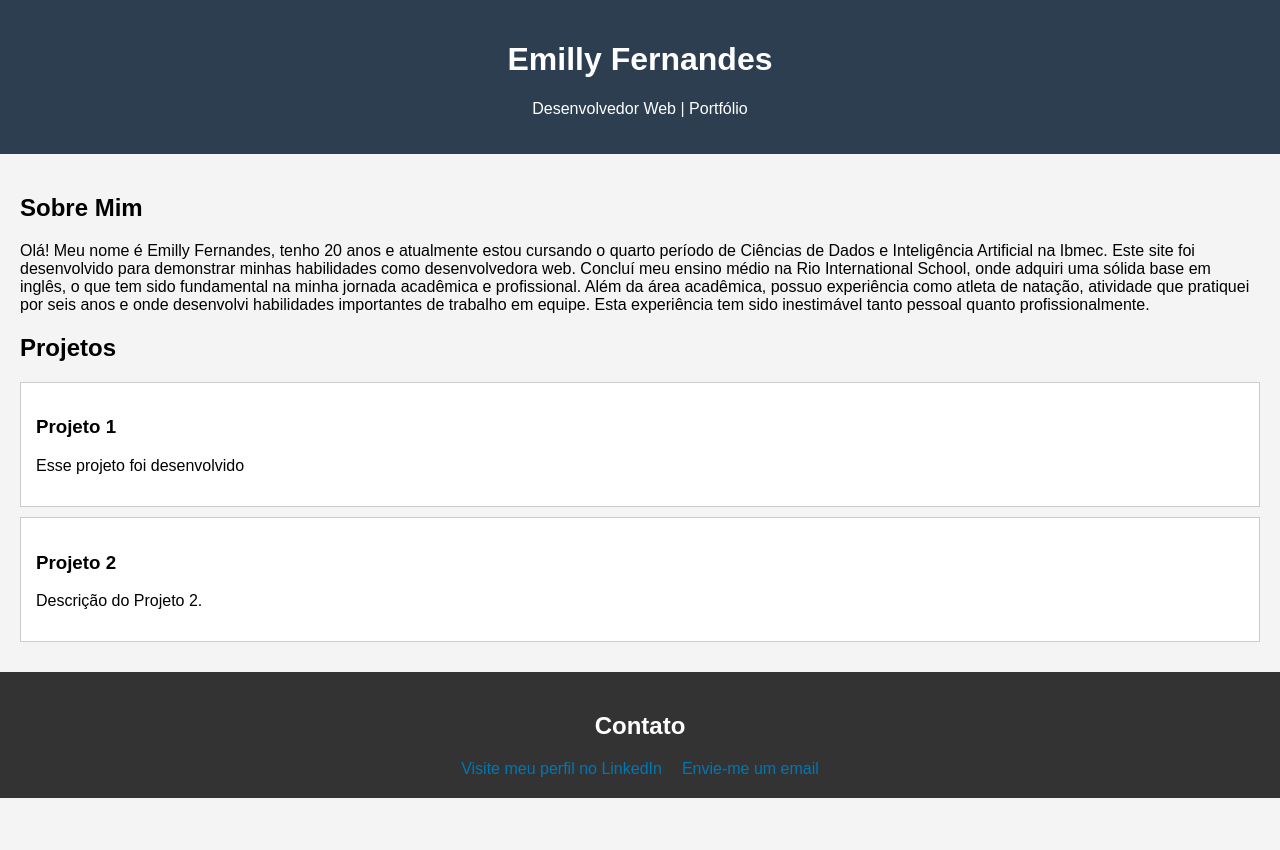
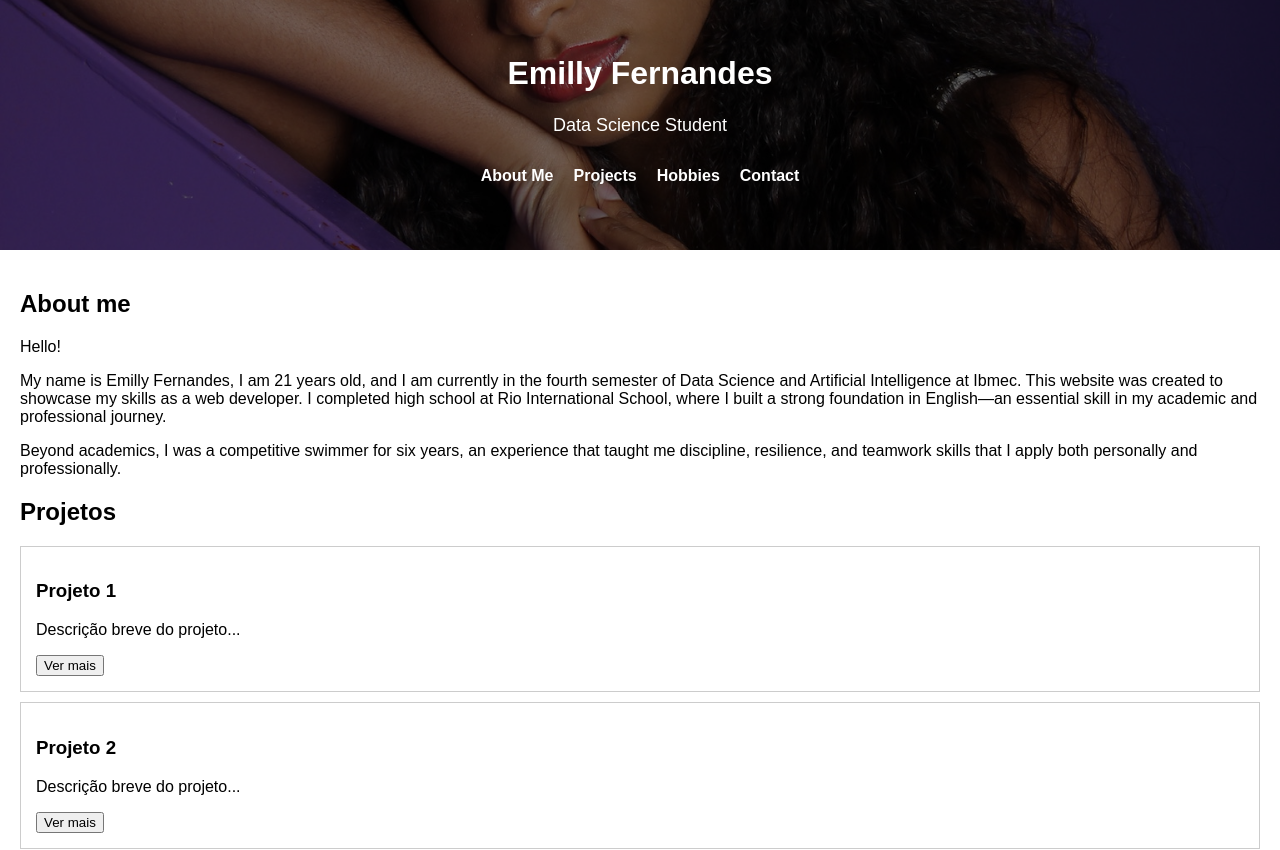
Before and after one commit to emi-fernandes/emi-site, a React (Create React App) app: page / in a window 1280 px wide. Shown: the top 850 px of the page. Before the commit the page ends 800 px from the top, so only its background shows below. Built offline with nearby package versions, Linux system fonts and the light colour scheme.

Commit message:
commit 1

```diff
--- a/src/App.css
+++ b/src/App.css
@@ -1,16 +1,66 @@
-/* App.css */
 body, html {
   margin: 0;
   padding: 0;
   font-family: Arial, sans-serif;
-  background-color: #f4f4f4;
+  background-color: #ffffff;
 }
 
 .header {
-  background-color: #2C3E50;
+  position: relative;
+  width: 100%;
+  height: 250px;
+  background-image: url('fotos/emillyfotocapa.JPG');
+  background-size: cover;
+  background-position: center;
+  display: flex;
+  align-items: center;
+  justify-content: center;
+  text-align: center;
   color: white;
-  padding: 20px;
-  text-align: center;
+}
+
+.overlay {
+  background-color: rgba(0, 0, 0, 0.5);
+  width: 100%;
+  height: 100%;
+  display: flex;
+  flex-direction: column;
+  align-items: center;
+  justify-content: center;
+}
+
+.header h1 {
+  font-size: 32px;
+  font-weight: bold;
+  margin: 5px 0;
+}
+
+.header p {
+  font-size: 18px;
+  margin-bottom: 15px;
+}
+
+.nav ul {
+  list-style: none;
+  padding: 0;
+  display: flex;
+  gap: 20px;
+  justify-content: center;
+}
+
+.nav ul li {
+  display: inline;
+}
+
+.nav ul li a {
+  text-decoration: none;
+  color: white;
+  font-size: 16px;
+  font-weight: bold;
+}
+
+.nav ul li a:hover {
+  text-decoration: underline;
 }
 
 .main {
@@ -26,14 +76,15 @@ body, html {
 }
 
 .footer {
-  background-color: #333;
+  background-color: #C1B4D9;
   color: white;
   text-align: center;
   padding: 20px;
+
 }
 
 .email-link, .linkedin-link {
-  color: #0077b5;
+  color: #b800c9d8;
   text-decoration: none;
   padding: 10px;
 }
--- a/src/App.js
+++ b/src/App.js
@@ -5,38 +5,59 @@ function App() {
   return (
     <div className="App">
       <header className="header">
+  <div className="overlay">
     <h1>Emilly Fernandes</h1>
-        <p>Desenvolvedor Web | Portfólio</p>
+    <p>Data Science Student</p>
+    <nav className="nav">
+      <ul>
+        <li><a href="#sobre">About Me</a></li>
+        <li><a href="#projetos">Projects</a></li>
+        <li><a href="#hobbies">Hobbies</a></li>
+        <li><a href="#contato">Contact</a></li>
+      </ul>
+    </nav>
+  </div>
 </header>
-      <div className="main">
-        <section>
-          <h2>Sobre Mim</h2>
-          <p>Olá! Meu nome é Emilly Fernandes, tenho 20 anos e atualmente estou cursando o quarto período de Ciências de Dados e Inteligência Artificial na Ibmec.
-          Este site foi desenvolvido para demonstrar minhas habilidades como desenvolvedora web. Concluí meu ensino médio na Rio International School, onde adquiri uma sólida base em inglês, o que tem sido fundamental na minha jornada acadêmica e profissional.
-          Além da área acadêmica, possuo experiência como atleta de natação, atividade que pratiquei por seis anos e onde desenvolvi habilidades importantes de trabalho em equipe. Esta experiência tem sido inestimável tanto pessoal quanto profissionalmente.</p>
+<main className="main">
+<section id="sobre" className="section about">
+  <div className="about-container">
+    <h2>About me</h2>
+    <p>Hello!</p>
+    <p>
+      My name is Emilly Fernandes, I am 21 years old, and I am currently in the fourth semester of
+      Data Science and Artificial Intelligence at Ibmec. This website was created to showcase my
+      skills as a web developer. I completed high school at Rio International School, where I built a
+      strong foundation in English—an essential skill in my academic and professional journey.
+    </p>
+    <p>
+      Beyond academics, I was a competitive swimmer for six years, an experience that taught me
+      discipline, resilience, and teamwork skills that I apply both personally and professionally.
+    </p>
+  </div>
 </section>
-        <section className="projects">
+  <section id="projetos" className="section projects">
           <h2>Projetos</h2>
+          <div className="project-grid">
             <div className="project">
               <h3>Projeto 1</h3>
-            <p> Esse projeto foi desenvolvido </p>
+              <p>Descrição breve do projeto...</p>
+              <button>Ver mais</button>
             </div>
             <div className="project">
               <h3>Projeto 2</h3>
-            <p>Descrição do Projeto 2.</p>
+              <p>Descrição breve do projeto...</p>
+              <button>Ver mais</button>
+            </div>
           </div>
         </section>
-      </div>
-      <footer className="footer">
+      </main>
+      <footer id="contato" className="footer">
         <h2>Contato</h2>
-        <a href="https://www.linkedin.com/in/emilly-fernandes-684155261"
-           target="_blank"
-           rel="noopener noreferrer"
-           className="linkedin-link">
-          Visite meu perfil no LinkedIn
+        <a href="https://www.linkedin.com/in/emilly-fernandes-684155261" target="_blank" rel="noopener noreferrer" className="linkedin-link">
+          LinkedIn
         </a>
         <a href="mailto:emillylafernandes@gmail.com" className="email-link">
-          Envie-me um email
+          E-mail
         </a>
       </footer>
     </div>
```
Also changed, not shown: src/fotos/emillyfoto.jpg (added), src/fotos/emillyfotocapa.JPG (added). Lines whose indentation alone changed are shown as unchanged.
